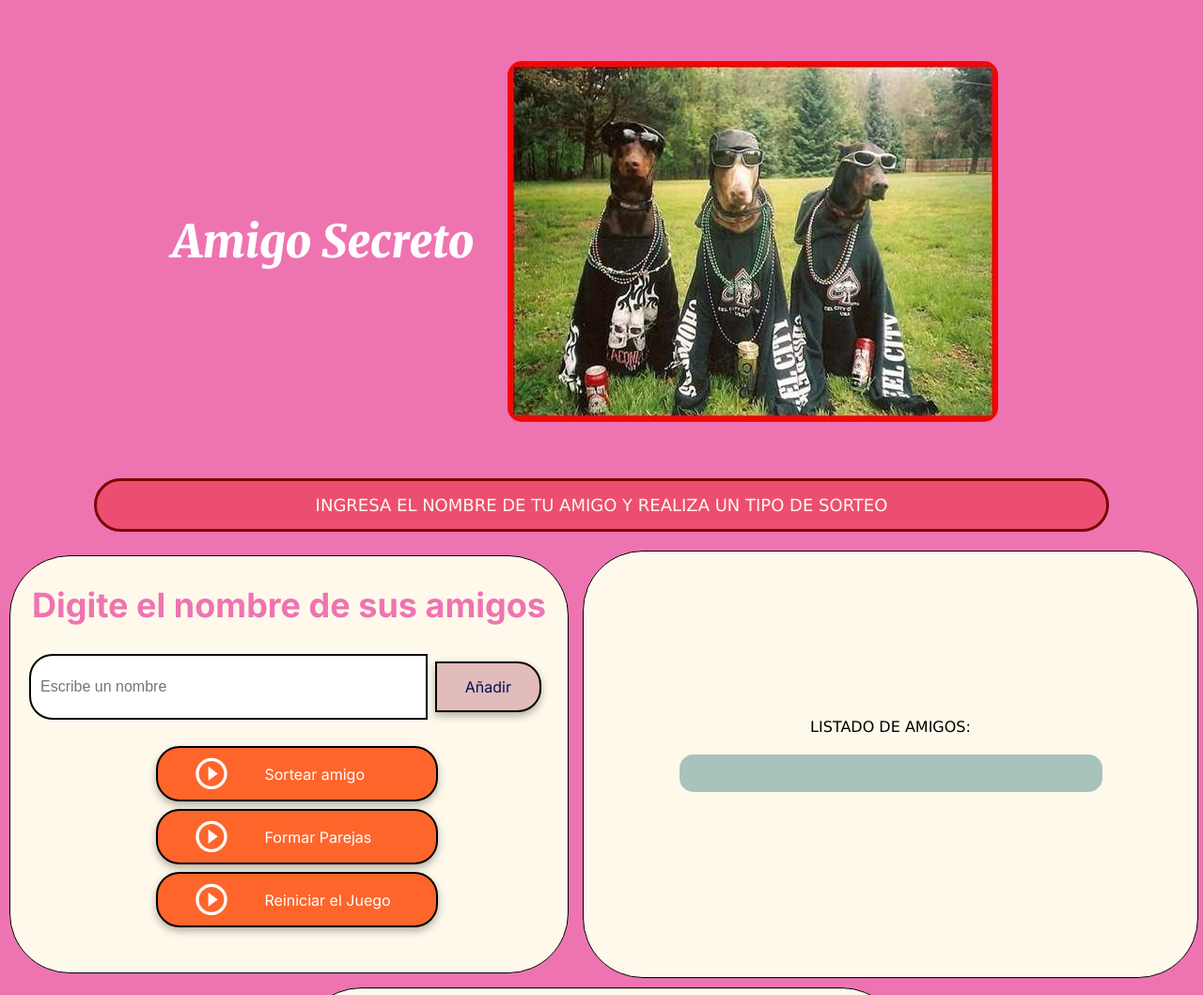
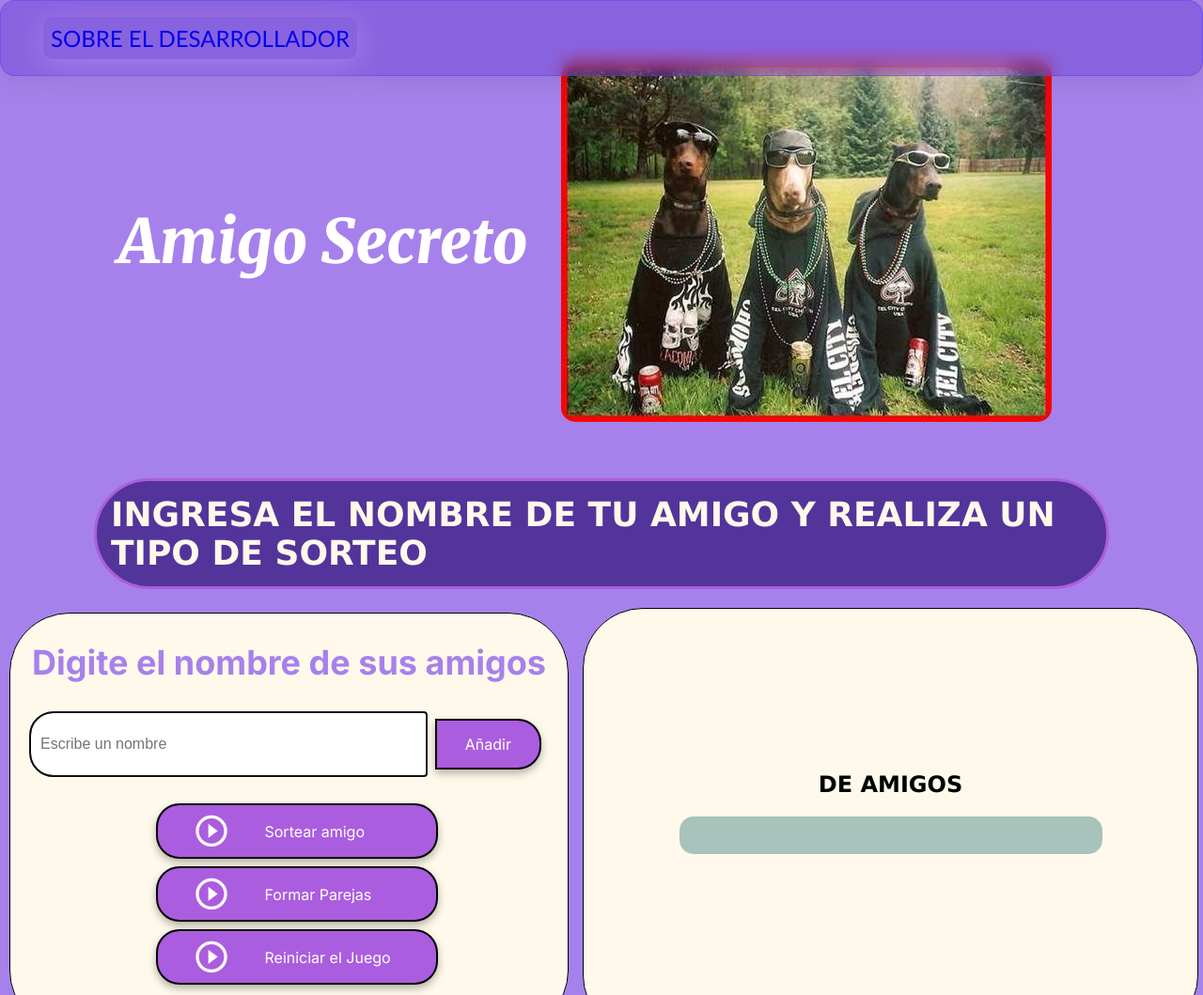
Before and after one commit to SamuelSalcedo/amigo-secreto-reto, a plain HTML site: page index.html in a window 1280 px wide. Shown: the top 1059 px of the page at 94% size. Drawn offline with Linux system fonts and the light colour scheme.

Commit message:
modificaciones de estilo

```diff
--- a/index.html
+++ b/index.html
@@ -12,6 +12,11 @@
 
 <body>
 
+    <header class="header__style">
+            <nav class="header__menu">
+                <a class="header__menu__link" href="https://www.linkedin.com/in/samuel-salcedo-lucero-8a26041b8/">SOBRE EL DESARROLLADOR</a>
+            </nav>
+    </header>
     <!--DIV PARA CREAR UNA ALERTA PERSONALIZADA-->
     <div  id="custom-alert-container" class="hidden">
         <p id="custom-alert-message"></p>
@@ -27,7 +32,7 @@
         </header>
 
             <div class="content-header">
-                <p>Ingresa el nombre de tu amigo y realiza un tipo de sorteo</p>
+                <p><h1>Ingresa el nombre de tu amigo y realiza un tipo de sorteo</h1></p>
             </div>
 
         <section class="main-content-input">
@@ -37,7 +42,7 @@
 
                 <div class="input-wrapper">
 
-                    <input type="text" id="amigo" class="input-name" placeholder="Escribe un nombre">
+                    <input type="text" id="amigo" class="input-name" onblur="this.focus()" autofocus placeholder="Escribe un nombre">
 
                     <button id="button-add" class="button-add" onclick="agregarAmigo()">Añadir</button>
 
@@ -73,7 +78,7 @@
             </div>
 
             <div class="input-result-list">
-                <p>LISTADO DE AMIGOS:</p>
+                <p><h1> DE AMIGOS</h1></p>
                 <ul id="listaAmigos" class="name-list" aria-labelledby="listaAmigos" role="list"></ul>
             </div>
         </section>
--- a/style.css
+++ b/style.css
@@ -1,12 +1,14 @@
 :root {
-    --color-primary: #ee74b1;
+    --color-primary: #a681eb;
     --color-secondary: #FFF9EB;
     --color-tertiary: #e2bbbb;
-    --color-button: #fe652b;
-    --color-button-hover: #e55720;
+    --color-button: #ab5ddf;
+    --color-button-hover: #53349b;
     --color-text: #001055;
     --color-white: #FFFFFF;
     --color-list: #a8c2bc;
+    --background-list: #f7f5a6;
+
 }
 
 /* Estilos generales */
@@ -24,6 +26,38 @@ body {
     align-items: center;
 }
 
+.header__style{
+    border-style:solid;
+    border-radius: 5px;
+    padding: 25px;
+    position:fixed;
+    z-index: 1;
+    top: 0;
+    left: 0;
+    right: 0;
+    background: rgba(93, 52, 204, 0.39);
+    border-radius: 16px;
+    box-shadow: 0 4px 30px rgba(0, 0, 0, 0.1);
+    backdrop-filter: blur(8.7px);
+    -webkit-backdrop-filter: blur(8.7px);
+    border: 1px solid rgba(73, 60, 252, 0.41);
+}
+.header__menu__link{
+    font-family:'Gill Sans', 'Gill Sans MT', Calibri, 'Trebuchet MS', sans-serif;
+    font-size: x-large;
+    margin: 20px;
+    padding: 8px;
+    text-decoration: none;
+    text-emphasis: none;
+    border-radius: 10px;
+    box-shadow: 0 6px 30px var(--color-primary);
+
+}
+
+.header__menu__link:hover{
+    box-shadow: 0 4px 30px var(--color-secondary);
+    padding: 15px;
+}
 .main-content {
     display: flex;
     flex-direction: column;
@@ -53,11 +87,11 @@ body {
     /*Contenido total*/
     position: fixed;
     top: 0px;
-    width: 350px;
-    height: 250px;
+    width: 400px;
+    height: 300px;
     display: flex;
     flex-direction: column;
-    background-color: rgba(3, 10, 80, 0.9); /* Dark semi-transparent background */
+    background-color: rgba(22, 38, 209, 0.705); /* Dark semi-transparent background */
     color:bisque;
     margin: 5%;
     /*PARA QUE SE posicione hasta arriba*/
@@ -75,9 +109,12 @@ body {
 
     /*Contenedor principal*/
     border-radius: 15px;
-    border-color: #001055;
-    border: 1px solid #000;
+    border-color: var(--color-text);
 
+    box-shadow: 0 10px 25px rgba(24, 1, 39, 0.829);
+    backdrop-filter: blur(8.7px);
+    -webkit-backdrop-filter: blur(8.7px);
+    border: 1px solid rgba(150, 142, 252, 0.836);
 }
 
 .hidden{
@@ -85,7 +122,7 @@ body {
 }
 
 .photo-friends{
-    border:#001055;
+    border: var(--color-button);
     border-radius: 15px;
     margin: 35px;
 }
@@ -131,7 +168,7 @@ body {
 
 /* Títulos */
 .main-title {
-    font-size: 48px;
+    font-size: 65px;
     font-family: "Merriweather", serif;
     font-weight: 900;
     font-style: italic;
@@ -140,9 +177,9 @@ body {
 
 .content-header{
     display: flex;
-    background-color: #ec4e71;
+    background-color: var(--color-button-hover);
     border-style:solid;
-    border-color: #790707;
+    border-color: var(--color-button);
     border-radius: 65px;
     padding: 15px;
     margin: 25px 100px 15px 100px;
@@ -211,15 +248,20 @@ button {
 }
 
 .button-add {
-    background-color: var(--color-tertiary);
-    color: var(--color-text);
+    background-color: var(--color-button);
+    color: var(--color-white);
     border-radius: 0 25px 25px 0;
 }
 
 .button-add:hover {
-    background-color: #a1a1a1;
+    background-color:var(--color-button-hover   );
 }
 
+
+button:disabled{
+    background-color: var(--color-button-hover);
+    cursor: not-allowed;
+}
 /* Listas */
 ul {
     list-style-type:none;
@@ -229,12 +271,13 @@ ul {
     margin: 20px 0;
 }
 li{
+    font-size: larger;
     border-radius: 10px;
     padding: 15px;
     border-style:ridge;
     text-align: center;
     border-color: var(--color-text);
-    background-color:aliceblue;
+    background-color: var(--background-list);
     margin: 5px;
 }
 .name-list{
@@ -262,7 +305,7 @@ li{
 
 .result-list {
     margin-top: 25px;
-    color: #05DF05;
+    color: var(--color-primary);
     font-size: 28px;
     font-weight: bold;
     text-align: center;
```
